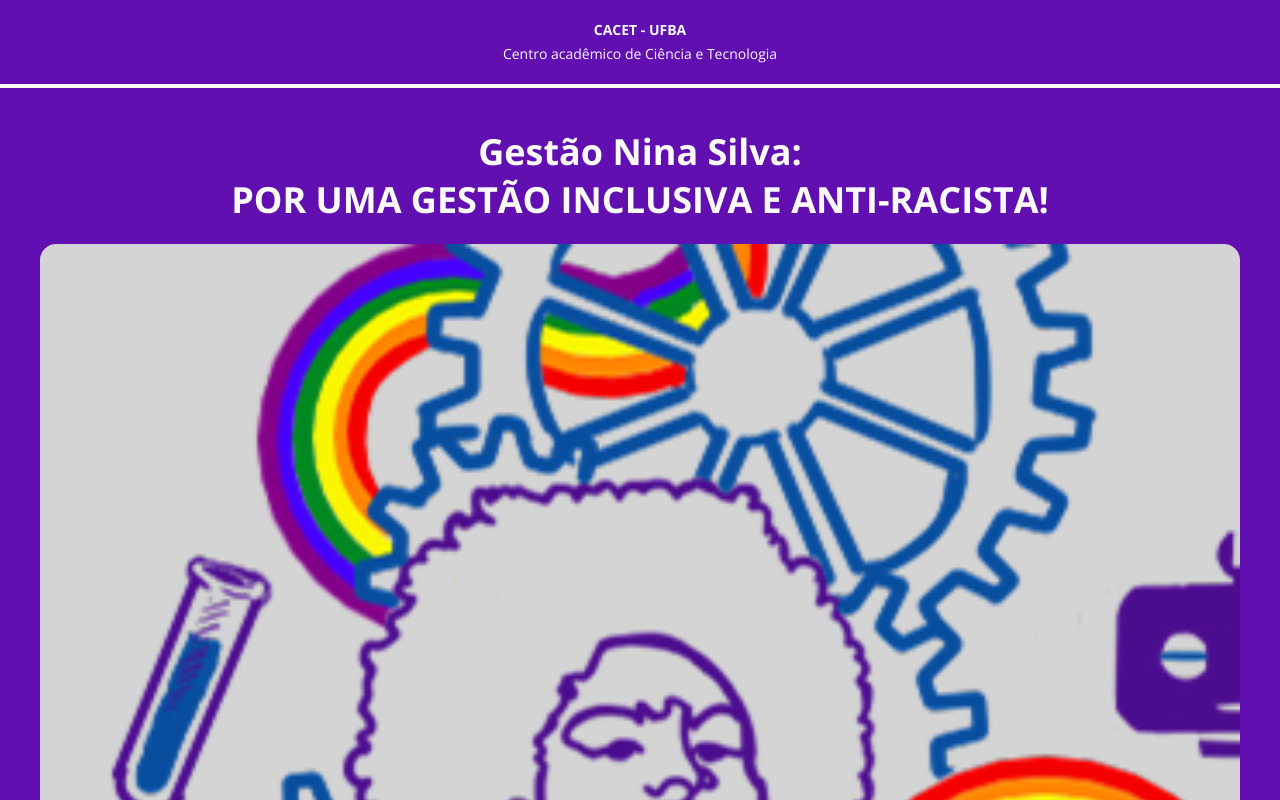
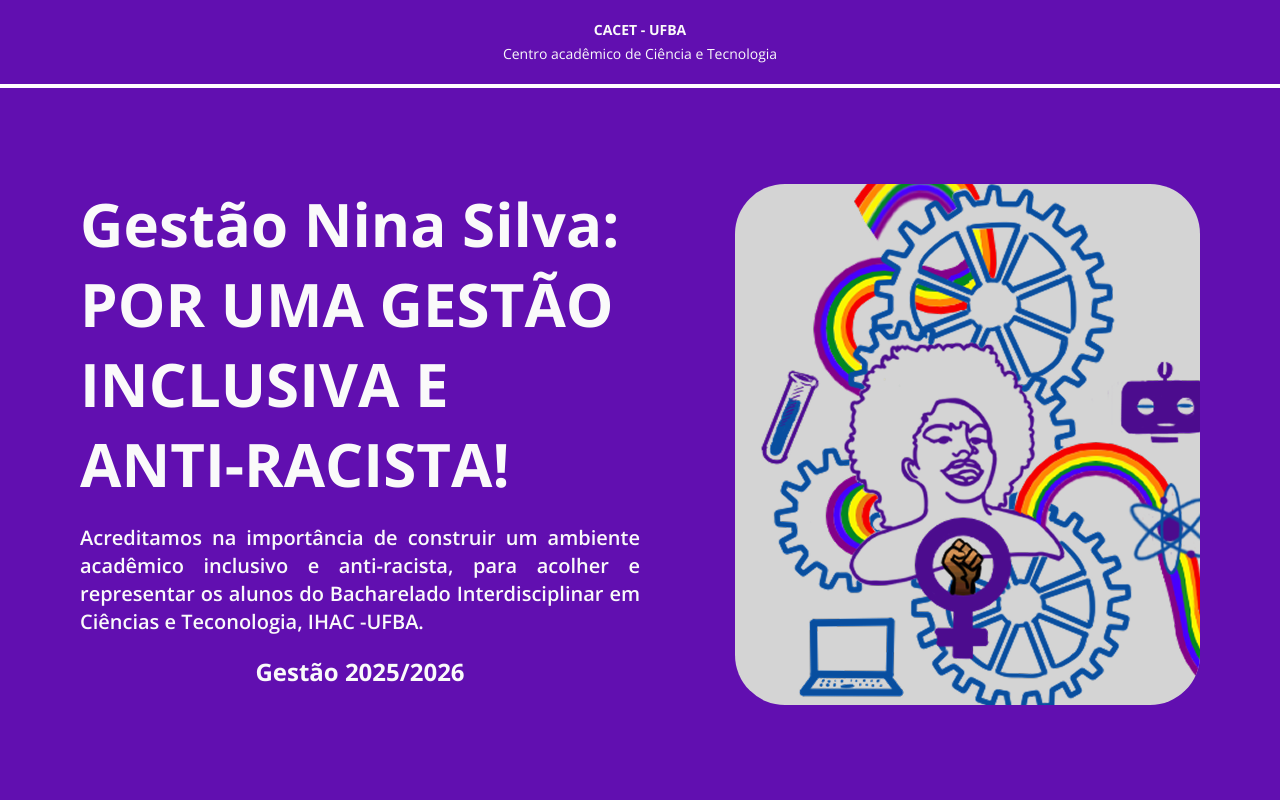
Before and after one commit to cacetufba/gestao-nina-silva, an Angular app: page / in a window 1280 px wide. Shown: the top 800 px of the page. Built offline with nearby package versions, Linux system fonts and the light colour scheme.

Commit message:
add section initial

```diff
--- a/src/app/pages/home/home.html
+++ b/src/app/pages/home/home.html
@@ -1,17 +1,34 @@
-<section class="bg-dark p-10 relative pb-110 sm:pb-60">
-    <h2 class="font-open font-bold text-4xl text-zinc-50 text-center leading-12">Gestão Nina Silva: <br>
+<section class="bg-dark p-10 relative pb-110 sm:pb-80 grid gap-4 justify-items-center  xl:grid-cols-2 xl:px-20 xl:gap-0 xl:pt-24
+">
+    <div class="hidden xl:block">
+        <h2 class="font-open font-bold text-6xl text-zinc-50 text-left leading-20 ">Gestão Nina Silva: <br>
+            POR UMA GESTÃO <br> INCLUSIVA E <br>
+            ANTI-RACISTA!</h2>
+
+
+        <p class="font-open text-base font-semibold text-zinc-50 mt-5 text-justify sm:text-xl">Acreditamos na importância de
+            construir um
+            ambiente acadêmico
+            inclusivo e anti-racista, para acolher e representar os alunos do Bacharelado Interdisciplinar em Ciências e
+            Teconologia, IHAC -UFBA.</p>
+        <p class="font-open text-base text-zinc-50 font-bold mt-5 text-center sm:text-2xl ">Gestão 2025/2026</p>
+    </div>
+
+    <h2 class="font-open font-bold text-4xl text-zinc-50 text-center leading-12 xl:hidden">Gestão Nina Silva: <br>
         POR UMA GESTÃO INCLUSIVA E
         ANTI-RACISTA!</h2>
 
-    <div class="mt-5 rounded-2xl overflow-hidden bg-[#D4D4D4]">
-        <img src="assets/costanina.png" alt="Foto de Nina Silva" fill priority class="object-cover w-full">
-    </div>
 
-    <p class="font-open text-base font-semibold text-zinc-50 text-justify
-mt-5 ">Acreditamos na importância de construir um ambiente acadêmico
+    <img src="assets/costanina.png" alt="Foto de Nina Silva" fill priority
+        class="max-inline-100 block-auto object-contain bg-[#D4D4D4] rounded-5xl xl:justify-self-end">
+
+    <p class="font-open text-base font-semibold text-zinc-50 text-justify sm:text-xl xl:hidden">Acreditamos na
+        importância de
+        construir um
+        ambiente acadêmico
         inclusivo e anti-racista, para acolher e representar os alunos do Bacharelado Interdisciplinar em Ciências e
         Teconologia, IHAC -UFBA.</p>
-    <p class="font-open text-base text-zinc-50 font-bold text-center my-8  sm:text-2xl">Gestão 2025/2026</p>
+    <p class="font-open text-base text-zinc-50 font-bold text-center sm:text-2xl xl:hidden ">Gestão 2025/2026</p>
 
 
 </section>
@@ -30,7 +47,7 @@ mt-5 ">Acreditamos na importância de construir um ambiente acadêmico
             construam a universidade que merecem.
         </p>
         <button type="button"
-            class="rounded-2xl font-open bg-blue-clear p-2.5 text-sm font-semibold  text-zinc-950 shadow-xs hover:bg-blue focus-visible:outline-2 focus-visible:outline-offset-2 focus-visible:outline-blue mt-5 cursor-pointer sm:self-end">
+            class="rounded-2xl font-open bg-blue-clear p-2.5 text-sm font-semibold  text-zinc-950 shadow-xs hover:bg-blue hover:text-zinc-50 focus-visible:outline-2 focus-visible:outline-offset-2 focus-visible:outline-blue mt-5 cursor-pointer sm:self-end">
             Conheça mais mulheres negras na tecnologia
         </button>
     </div>
@@ -38,8 +55,9 @@ mt-5 ">Acreditamos na importância de construir um ambiente acadêmico
 
 
 <section class="bg-medium p-10 pt-115 sm:px-20 sm:pt-80 md:pt-60">
-    <h2 class="font-bold text-3xl text-zinc-50 font-open text-center leading-11 sm:text-4xl">Conheça nossos objetivos</h2>
-    <div class="grid grid-cols-1 gap-5 justify-items-center mt-16 sm:grid-cols-2 lg:grid-cols-4 lg:gap-0">
+    <h2 class="font-bold text-3xl text-zinc-50 font-open text-center leading-11 sm:text-4xl">Conheça nossos objetivos
+    </h2>
+    <div class="grid grid-cols-1 gap-5 justify-items-center mt-16 sm:grid-cols-2 lg:grid-cols-4">
         <app-objetivos title="Representatividade"
             description="Nosso compromisso é garantir que todas as vozes do B.I. Especialmente as historicamente silenciadas sejam ouvidas e tenham poder de decisão nas pautas da universidade."
             backgroundColor="#610FB0" color_title="text-zinc-50" color_description="text-zinc-50"
@@ -66,7 +84,8 @@ mt-5 ">Acreditamos na importância de construir um ambiente acadêmico
 </section>
 <section class="bg-clear p-10">
     <h2 class="font-bold text-4xl text-zinc-950 font-open text-center leading-11 sm:text-4xl">Nossos Membros</h2>
-    <p class="font-bold text-xl font-open text-zinc-950 mt-16 text-center sm:text-left">Conheça quem está participando desta gestão e
+    <p class="font-bold text-xl font-open text-zinc-950 mt-16 text-center sm:text-left">Conheça quem está participando
+        desta gestão e
         fazendo a diferença</p>
     <div class="grid grid-cols-1 gap-5 justify-items-center items-center mt-16 sm:grid-cols-2 lg:grid-cols-4 lg:gap-0">
         <app-membros diretoria="Diretoria" name="Nome" role="Cargo" photoUrl=""></app-membros>
@@ -80,7 +99,8 @@ mt-5 ">Acreditamos na importância de construir um ambiente acadêmico
 
 </section>
 <section class="bg-medium px-5 py-20 sm:px-20">
-    <h2 class="font-bold text-3xl mb-14 text-zinc-50 font-open text-center leading-11 sm:text-4xl">Dúvidas Frequentes</h2>
+    <h2 class="font-bold text-3xl mb-14 text-zinc-50 font-open text-center leading-11 sm:text-4xl">Dúvidas Frequentes
+    </h2>
 
     <div class="flex flex-col gap-7">
         <app-accordion label="O que é o BICT?" backgroundColor="#34B1FB" textColor="#000" shadowColor="#0074B8">
--- a/src/app/shared/membros/membros.html
+++ b/src/app/shared/membros/membros.html
@@ -4,7 +4,7 @@
 
     <div class="relative w-48 h-48 mb-4 overflow-hidden rounded-full bg-[#D9D9D9]">
         @if (photoUrl()) {
-        <img [ngSrc]="photoUrl()!" [alt]="'Foto de ' + name()" fill priority class="object-cover">
+        <img [ngSrc]="photoUrl()!" [alt]="'Foto de ' + name()" fill priority class="object-cover"  loading="lazy">
         }
     </div>
 
@@ -17,7 +17,7 @@
     </p>
 
     <button type="button" (click)="viewMore.emit()"
-            class="w-44 h-17 p-2.5 bg-blue-clear text-zinc-950 font-semibold rounded-2xl shadow-sm transition-all hover:bg-blue focus-visible:outline-2 focus-visible:outline-offset-2 focus-visible:outline-blue cursor-pointer">
+            class="w-44 h-17 p-2.5 bg-blue-clear text-zinc-950 font-semibold rounded-2xl shadow-sm transition-all hover:bg-blue hover:text-zinc-50 focus-visible:outline-2 focus-visible:outline-offset-2 focus-visible:outline-blue cursor-pointer">
             Visualize mais membros
     </button>
 </div>
--- a/src/app/shared/objetivos/objetivos.html
+++ b/src/app/shared/objetivos/objetivos.html
@@ -1,12 +1,12 @@
-<article [style.backgroundColor]="backgroundColor()"
-    class="flex flex-col items-center p-7 rounded-3xl" [class]="color_title()">
+<article [style.backgroundColor]="backgroundColor()" class="flex flex-col items-center p-7 rounded-3xl"
+    [class]="color_title()">
     <h2 class="text-xl font-bold mb-5 text-center font-open">
         {{ title() }}
     </h2>
 
     <div class="w-30 h-40 mb-5 overflow-hidden flex items-center justify-center relative">
         @if (imageSrc()) {
-        <img [ngSrc]="imageSrc()!" [alt]="imageAlt()" fill class="object-contain">
+        <img [ngSrc]="imageSrc()!" [alt]="imageAlt()" fill class="object-contain" loading="lazy">
         } @else {
         <div class="bg-white w-full h-full" aria-hidden="true"></div>
         }
--- a/src/styles.css
+++ b/src/styles.css
@@ -11,4 +11,5 @@
   --color-blue: #0074B8;
   --color-blue-clear: #34B1FB;
   --shadow-my: 15px 15px 15px 0px #47117B;
+  --radius-5xl: 3.125rem;
 }
```
Also changed, not shown: public/assets/costanina.png.
